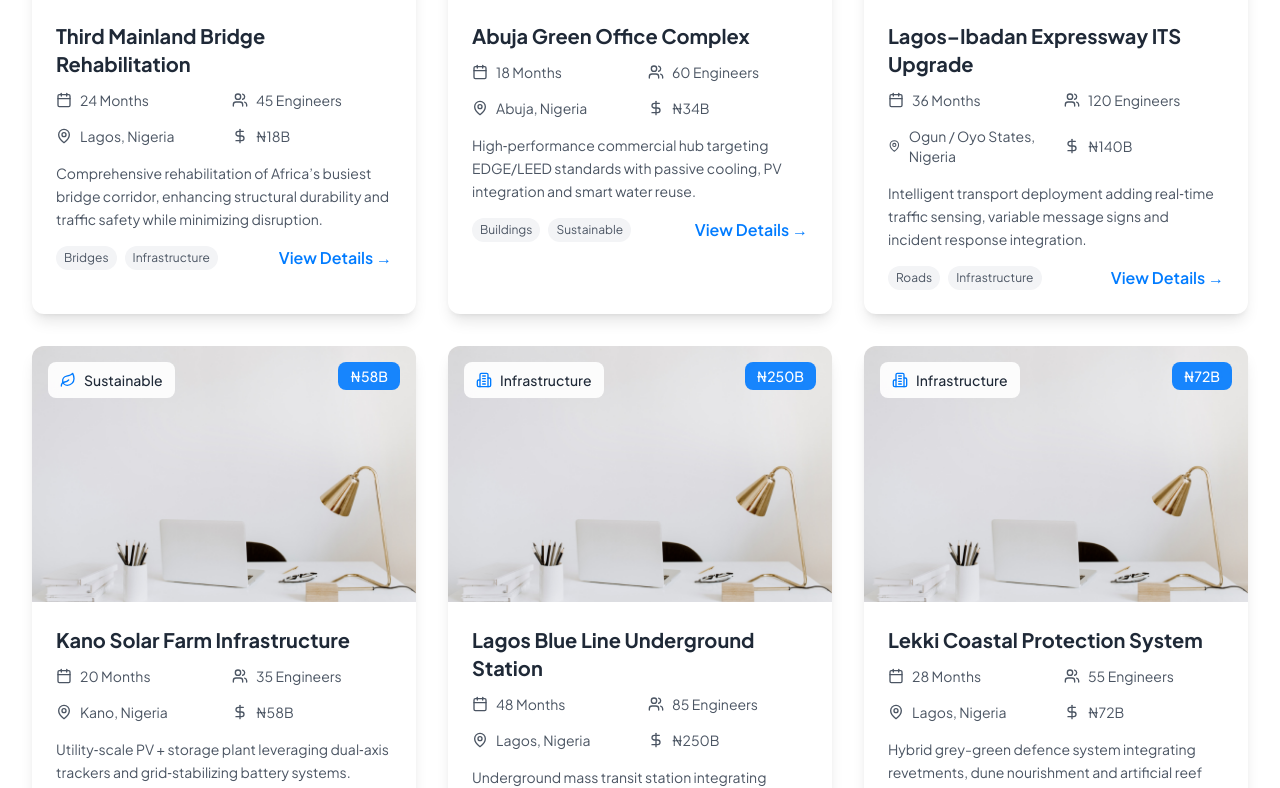
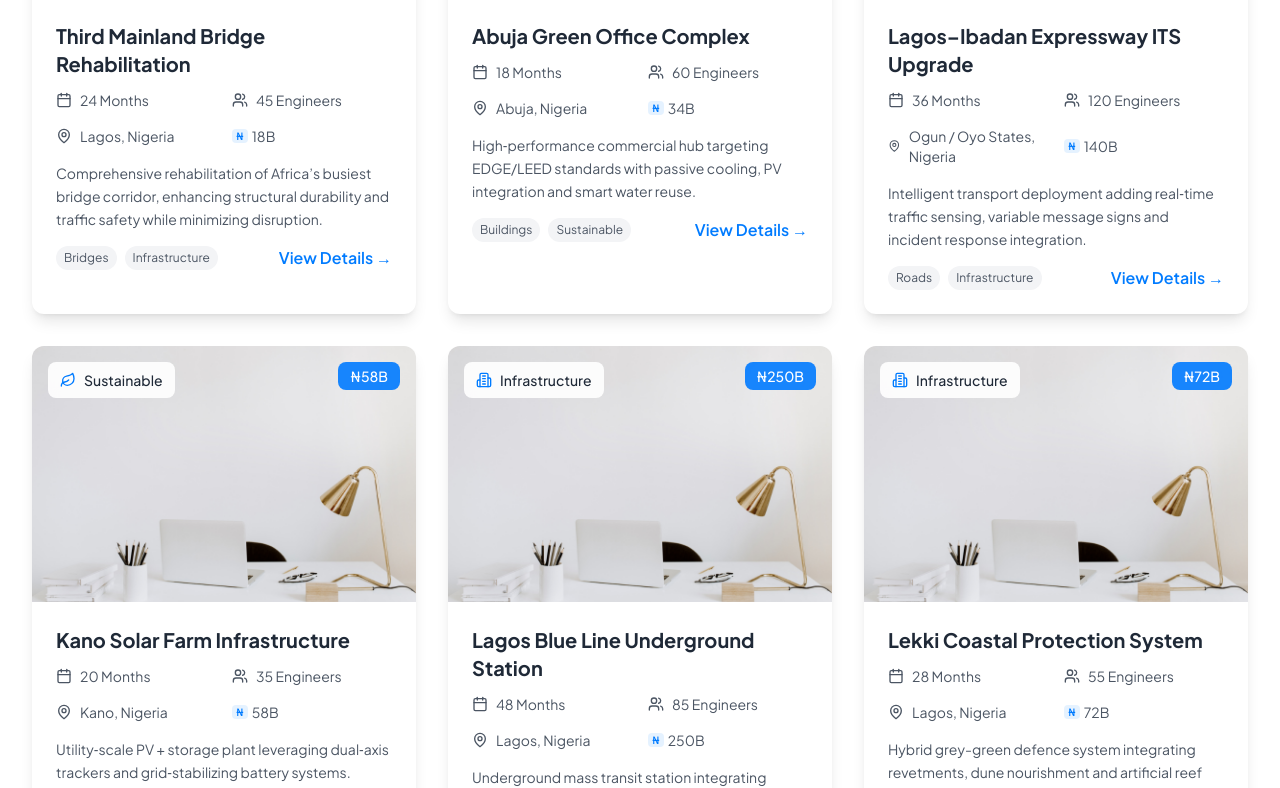
Before and after one commit to Paulkelvin/Engineer_Portfolio, a Next.js app: page /projects in a window 1280 px wide. Shown: the part 1022-1810 px from the top of the page. Built offline with nearby package versions, Linux system fonts and the light colour scheme.

Commit message:
chore(projects): replace dollar icon with Naira symbol formatting

```diff
--- a/app/projects/page.tsx
+++ b/app/projects/page.tsx
@@ -3,7 +3,7 @@
 import { motion, AnimatePresence } from 'framer-motion'
 import { useState } from 'react'
 import Image from 'next/image'
-import { X, ChevronLeft, ChevronRight, ExternalLink, Download, Play, MapPin, Calendar, DollarSign, Users, Award, Building2, Leaf } from 'lucide-react'
+import { X, ChevronLeft, ChevronRight, ExternalLink, Download, Play, MapPin, Calendar, Users, Award, Building2, Leaf } from 'lucide-react'
 import { useRef, useEffect } from 'react'
 
 const ProjectsPage = () => {
@@ -490,9 +490,9 @@ const ProjectsPage = () => {
                           <MapPin className="h-4 w-4" />
                           <span>{project.location}</span>
                         </div>
-                        <div className="flex items-center space-x-2 text-gray-600">
-                          <DollarSign className="h-4 w-4" />
-                          <span>{project.budget}</span>
+                        <div className="flex items-center space-x-1 text-gray-600">
+                          <span className="inline-block px-1 py-0.5 rounded bg-primary/10 text-primary text-[10px] font-semibold leading-none">₦</span>
+                          <span>{project.budget.replace(/^₦/, '')}</span>
                         </div>
                       </div>
 
@@ -556,8 +556,9 @@ const ProjectsPage = () => {
 
                         <div className="grid grid-cols-2 gap-4 mb-6">
                           <div className="bg-gray-50 p-4 rounded-lg">
-                            <div className="text-2xl font-bold text-primary">
-                              {projects.find(p => p.id === selectedProject)?.budget}
+                            <div className="text-2xl font-bold text-primary flex items-baseline gap-1">
+                              <span className="text-base font-semibold tracking-tight">₦</span>
+                              <span>{projects.find(p => p.id === selectedProject)?.budget.replace(/^₦/, '')}</span>
                             </div>
                             <div className="text-sm text-gray-600">Budget</div>
                           </div>
```
